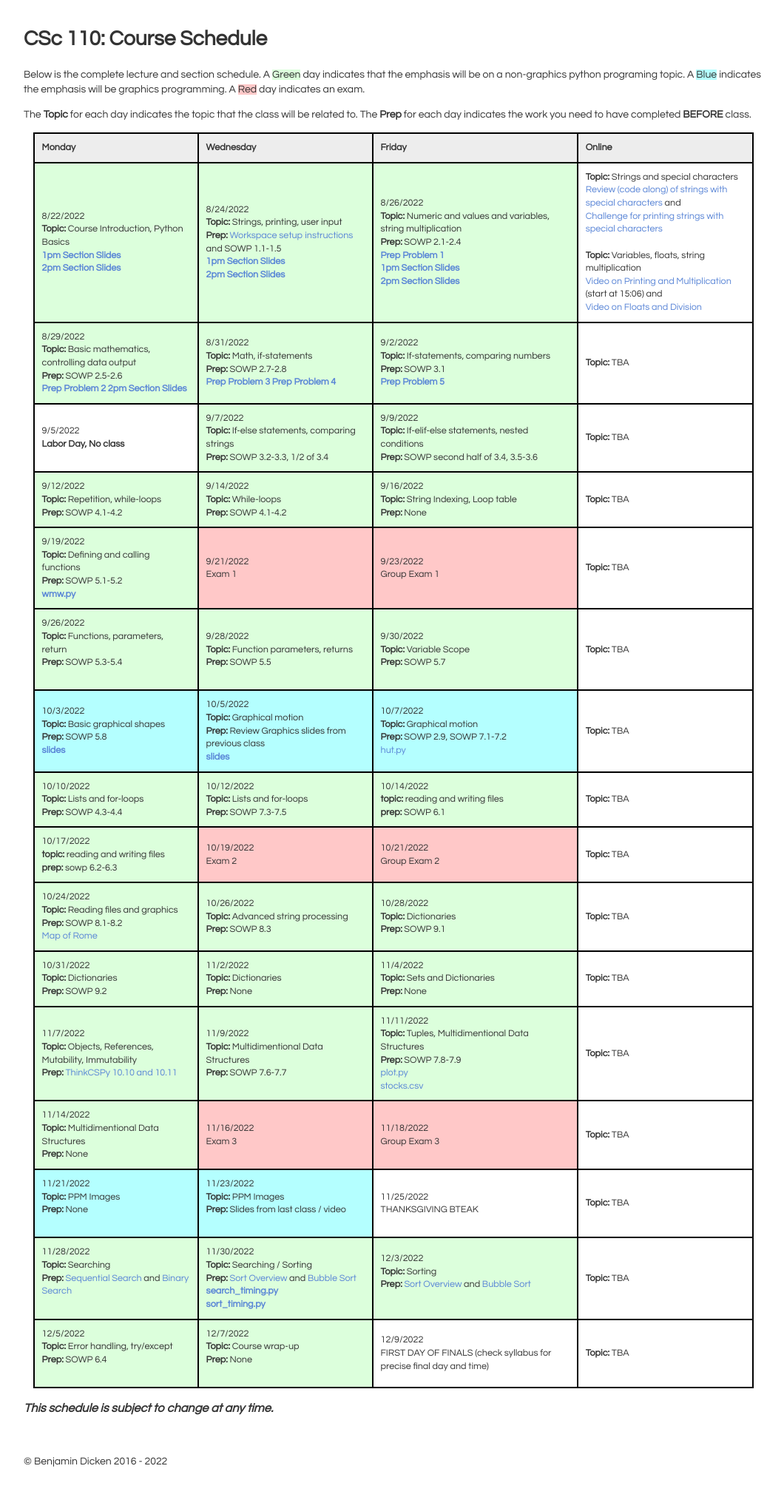
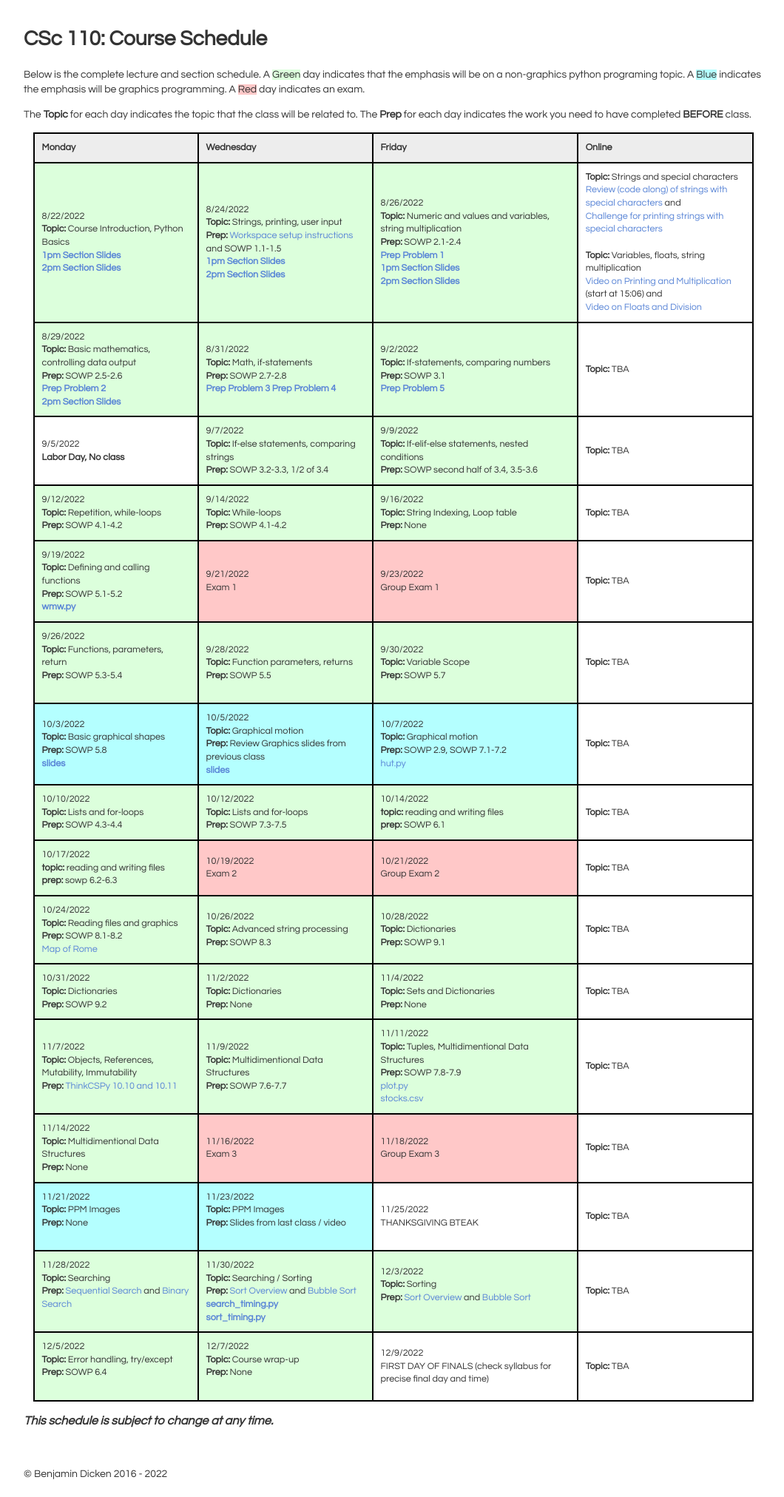
Before and after one commit to bddicken/cs110fall2022website, a Jekyll site: the page built from schedule/index.md, in a window 1280 px wide. Shown: the whole page at 74% size, without its empty margins (108-1168 px from the left). Built offline with Jekyll 4.4.1, drawn with Linux system fonts in a browser that asks for light colours.

Commit message:
added missing line break

```diff
--- a/schedule/index.md
+++ b/schedule/index.md
@@ -86,7 +86,7 @@ The <b>Prep</b> for each day indicates the work you need to have completed <b>BE
     8/29/2022 <br/>
     <b>Topic:</b> Basic mathematics, controlling data output <br/>
     <b>Prep:</b> SOWP 2.5-2.6 <br/>
-    <a href="../preps/02/"><b>Prep Problem 2</b></a>
+    <a href="../preps/02/"><b>Prep Problem 2</b></a> <br/>
     <a href="./slides/04-math-AP.pdf"><b>2pm Section Slides</b></a>
   </td>
   <td class="topic-general">
```
